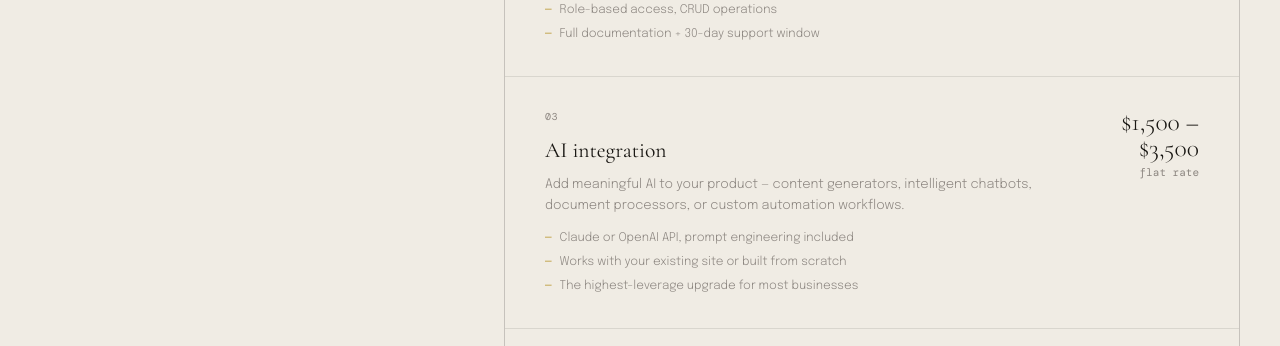
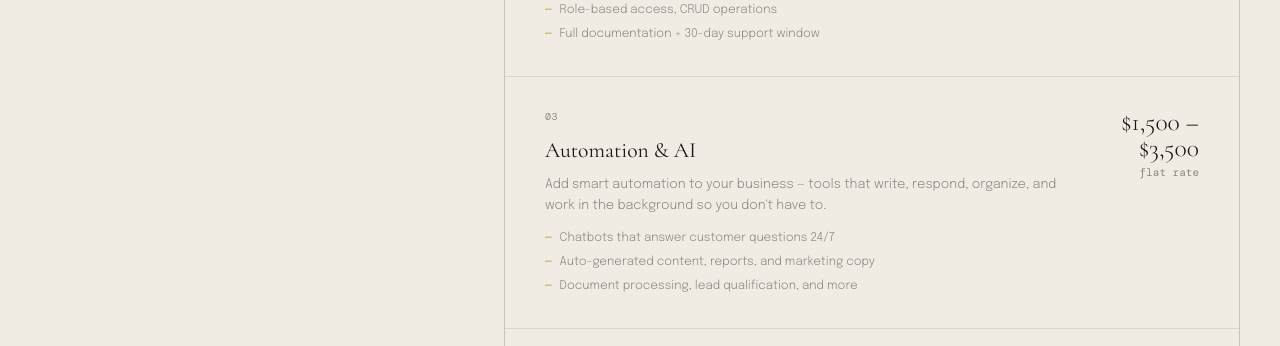
Before and after one commit to nathanlakey/nathan-portfolio, a Next.js app: page / in a window 1280 px wide. Shown: the part 2380-2726 px from the top of the page. Built offline with nearby package versions, Linux system fonts and the light colour scheme.

Commit message:
update service 03 to Automation & AI

```diff
--- a/src/components/Services.tsx
+++ b/src/components/Services.tsx
@@ -29,12 +29,12 @@ const services = [
   },
   {
     num: '03',
-    name: 'AI integration',
-    desc: 'Add meaningful AI to your product — content generators, intelligent chatbots, document processors, or custom automation workflows.',
+    name: 'Automation & AI',
+    desc: 'Add smart automation to your business — tools that write, respond, organize, and work in the background so you don\'t have to.',
     includes: [
-      'Claude or OpenAI API, prompt engineering included',
-      'Works with your existing site or built from scratch',
-      'The highest-leverage upgrade for most businesses',
+      'Chatbots that answer customer questions 24/7',
+      'Auto-generated content, reports, and marketing copy',
+      'Document processing, lead qualification, and more',
     ],
     price: '$1,500 –\n$3,500',
     priceNote: 'flat rate',
```
